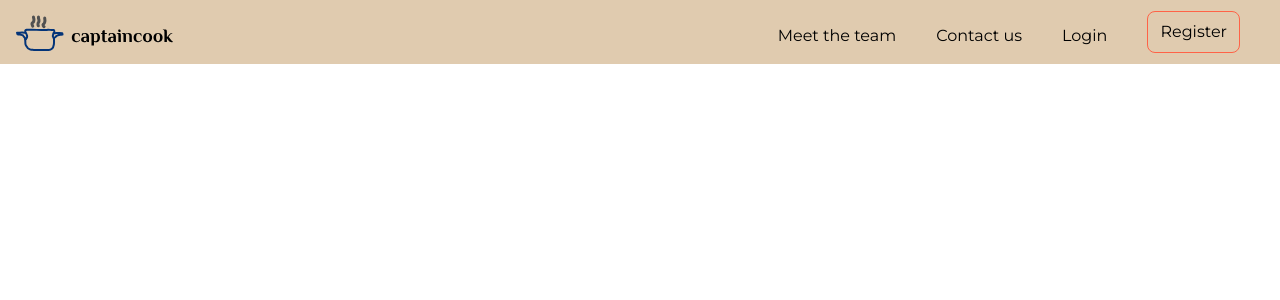
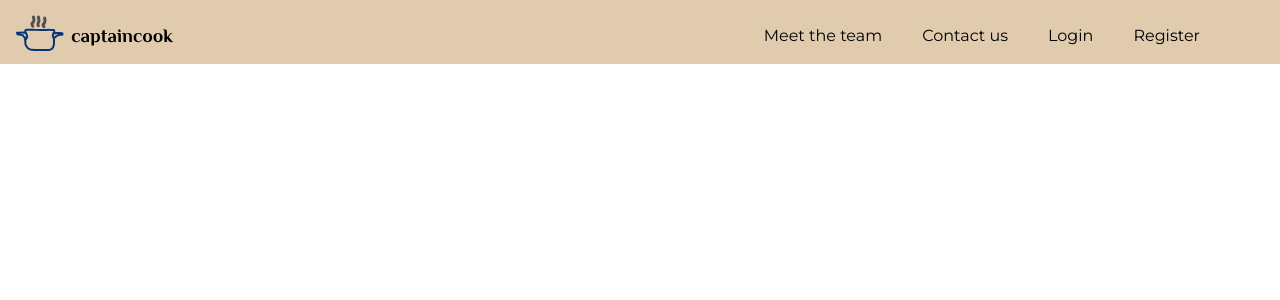
Before and after one commit to listentothefrog/captaincook, a Next.js app in the folder triumph/: page / in a window 1280 px wide. Shown: the top 300 px of the page. Built offline with nearby package versions, Linux system fonts and the light colour scheme.

Commit message:
removed border hover

```diff
--- a/triumph/components/Header.tsx
+++ b/triumph/components/Header.tsx
@@ -18,13 +18,9 @@ const Header = () => {
           <div className="mr-10 cursor-pointer hover:underline mt-2">
             Contact us
           </div>
-          <div className="flex items-center mr-10 cursor-pointer hover:underline mt-2">
-            Login
-          </div>
-          <div className="cursor-pointer">
-            <div className="px-3 py-2 border border-red  text-black rounded-lg hover:bg-hover-red hover:text-white">
-              Register
-            </div>
+          <div className="mr-10 cursor-pointer hover:underline mt-2">Login</div>
+          <div className="mr-10 cursor-pointer hover:underline mt-2">
+            Register
           </div>
         </div>
       </div>
```
